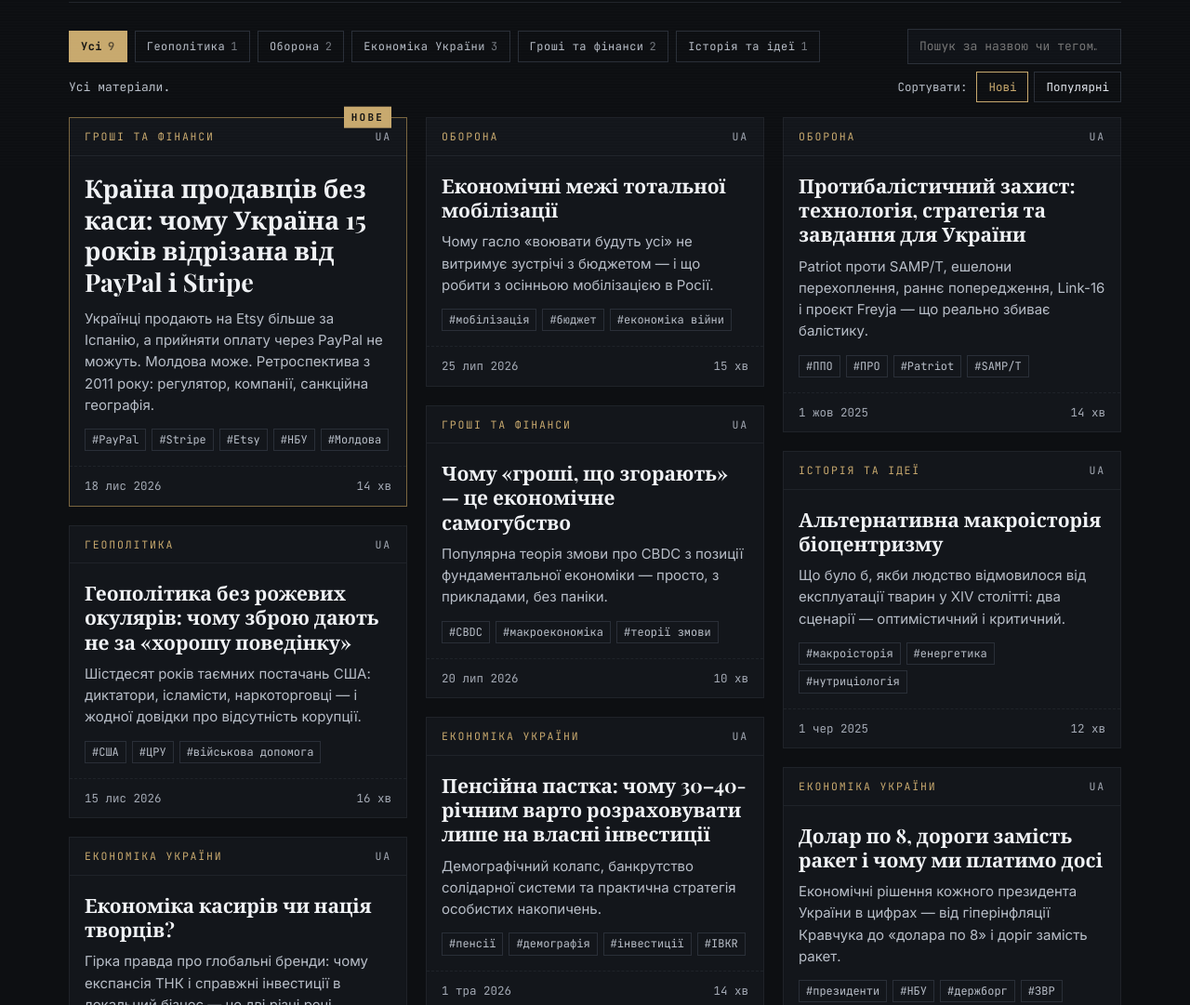
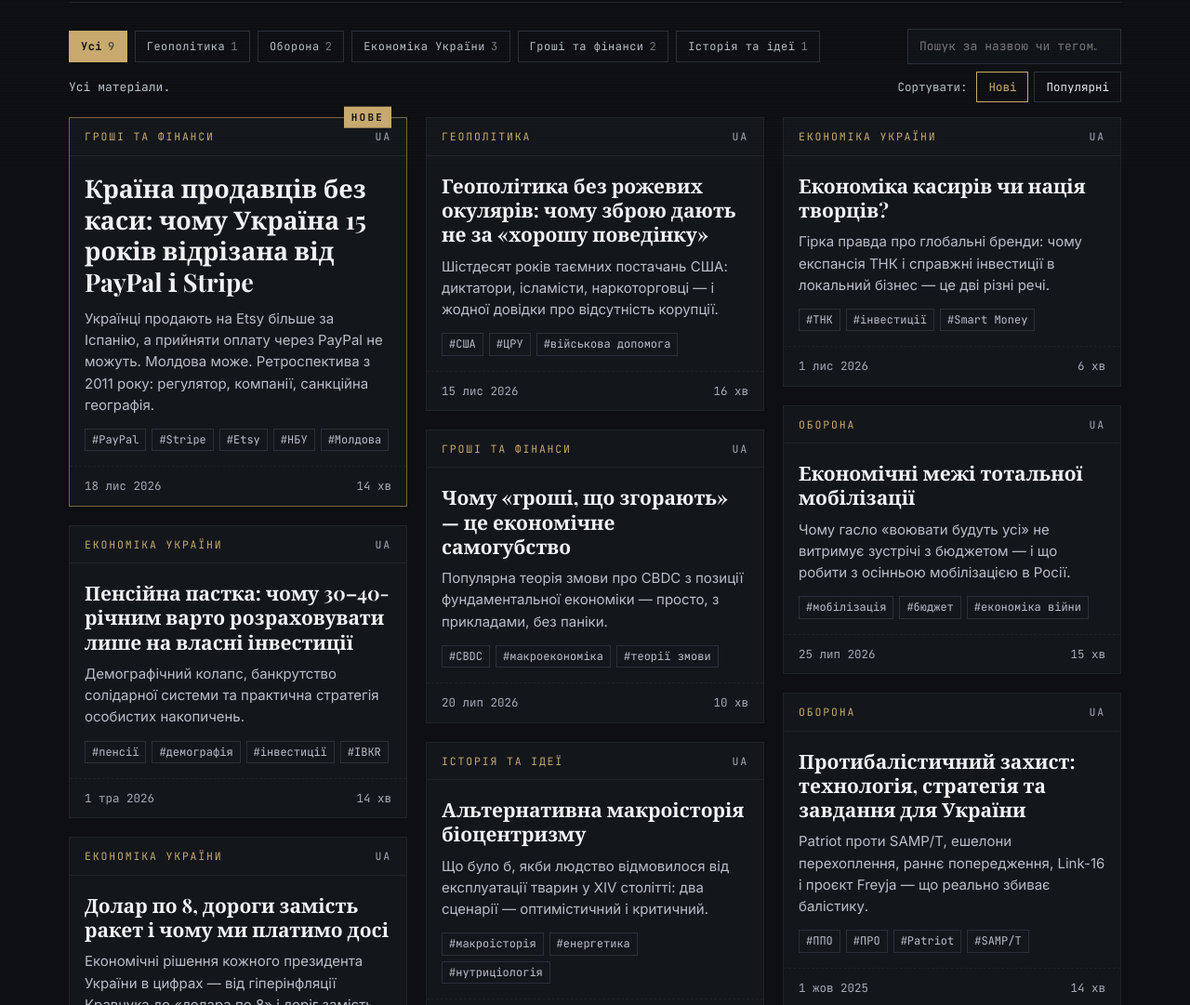
Before and after one commit to vadimlili/code38, a plain HTML site: page index.html in a window 1280 px wide. Shown: the part 620-1701 px from the top of the page at 93% size. Drawn offline with nearby package versions, Linux system fonts and the light colour scheme; a web font is replaced by a local one.

Commit message:
Home grid: row-order masonry so sort order reads left-to-right
Co-Authored-By: Claude Opus 5.5 <noreply@anthropic.com>
Claude-Session: https://claude.ai/code/session_01T9uC45YDfn8WwW2Ru1LDRb

```diff
--- a/about.html
+++ b/about.html
@@ -7,7 +7,7 @@
 <link rel="preconnect" href="https://fonts.googleapis.com">
 <link rel="preconnect" href="https://fonts.gstatic.com" crossorigin>
 <link href="https://fonts.googleapis.com/css2?family=Playfair+Display:ital,wght@0,700;0,900;1,700&family=Inter:wght@300;400;500;600&family=JetBrains+Mono:wght@400;500;700&display=swap" rel="stylesheet">
-<link rel="stylesheet" href="assets/site.css?v=a3f12295">
+<link rel="stylesheet" href="assets/site.css?v=63d2ad5c">
 <!-- seo -->
 <meta name="description" content="Аналітичні статті CODE38 про геополітику, оборону, економіку України та фінанси — на документах, а не на емоціях.">
 <link rel="canonical" href="https://code38.com.ua/about.html">
@@ -50,6 +50,6 @@
   <div>Передрук — за погодженням: <b>vadim.li@gmail.com</b></div>
 </div></footer>
 <script src="assets/articles.js?v=e25c5699"></script>
-<script src="assets/site.js?v=42c1af09"></script>
+<script src="assets/site.js?v=2f9e8f36"></script>
 </body>
 </html>
--- a/assets/site.css
+++ b/assets/site.css
@@ -108,3 +108,5 @@ html[lang="en"] .card.featured::after{content:"NEW"}
 .sort-b button.on{border-color:var(--amber);color:var(--amber)}
 .sort-b button:hover{border-color:var(--amber)}
 .card .foot em.v{font-style:normal;margin-right:12px}
+.grid.masonry{columns:auto;display:flex;gap:20px;align-items:flex-start}
+.grid.masonry .col{flex:1 1 0;min-width:0}
--- a/assets/site.js
+++ b/assets/site.js
@@ -76,7 +76,35 @@
     list = sorted(list);
     renderSort();
     grid.innerHTML = list.length ? list.map(card).join("") : '<div class="empty">' + (A.length ? I18N.empty : I18N.none) + "</div>";
+    order = [].slice.call(grid.querySelectorAll(".card"));
+    layout(true);
   }
+
+  // мансонрі по рядках: картки йдуть зліва направо, кожна — у найнижчу колонку,
+  // тож порядок сортування читається зверху вниз, а не стовпчиками
+  var lastN = 0, order = [];
+  function layout(force) {
+    var cards = order;
+    var n = Math.max(1, Math.min(3, Math.floor((grid.clientWidth + 20) / 340)));
+    if (!force && n === lastN) return;
+    lastN = n;
+    if (n < 2 || cards.length < 2) {
+      grid.classList.remove("masonry");
+      if (cards.length) { grid.innerHTML = ""; cards.forEach(function (c) { grid.appendChild(c); }); }
+      return;
+    }
+    grid.classList.add("masonry");
+    var cols = [];
+    for (var i = 0; i < n; i++) { var c = document.createElement("div"); c.className = "col"; cols.push(c); }
+    grid.innerHTML = "";
+    cols.forEach(function (c) { grid.appendChild(c); });
+    cards.forEach(function (card) {
+      var low = cols.reduce(function (m, c) { return c.offsetHeight < m.offsetHeight ? c : m; }, cols[0]);
+      low.appendChild(card);
+    });
+  }
+  var rt;
+  window.addEventListener("resize", function () { clearTimeout(rt); rt = setTimeout(function () { layout(); }, 120); });
 
   function sorted(list) {
     var pinned = list.filter(function (a) { return a.id === newestId; });
--- a/index.html
+++ b/index.html
@@ -7,7 +7,7 @@
 <link rel="preconnect" href="https://fonts.googleapis.com">
 <link rel="preconnect" href="https://fonts.gstatic.com" crossorigin>
 <link href="https://fonts.googleapis.com/css2?family=Playfair+Display:ital,wght@0,700;0,900;1,700&family=Inter:wght@300;400;500;600&family=JetBrains+Mono:wght@400;500;700&display=swap" rel="stylesheet">
-<link rel="stylesheet" href="assets/site.css?v=a3f12295">
+<link rel="stylesheet" href="assets/site.css?v=63d2ad5c">
 <!-- seo -->
 <meta name="description" content="Аналітичні статті CODE38 про геополітику, оборону, економіку України та фінанси — на документах, а не на емоціях.">
 <link rel="canonical" href="https://code38.com.ua/">
@@ -72,6 +72,6 @@
 </div></footer>
 
 <script src="assets/articles.js?v=e25c5699"></script>
-<script src="assets/site.js?v=42c1af09"></script>
+<script src="assets/site.js?v=2f9e8f36"></script>
 </body>
 </html>
```
Also changed, not shown: en/about.html (+2 -2 lines), en/index.html (+2 -2 lines), en/rss.html (+1 -1 lines), rss.html (+1 -1 lines).
